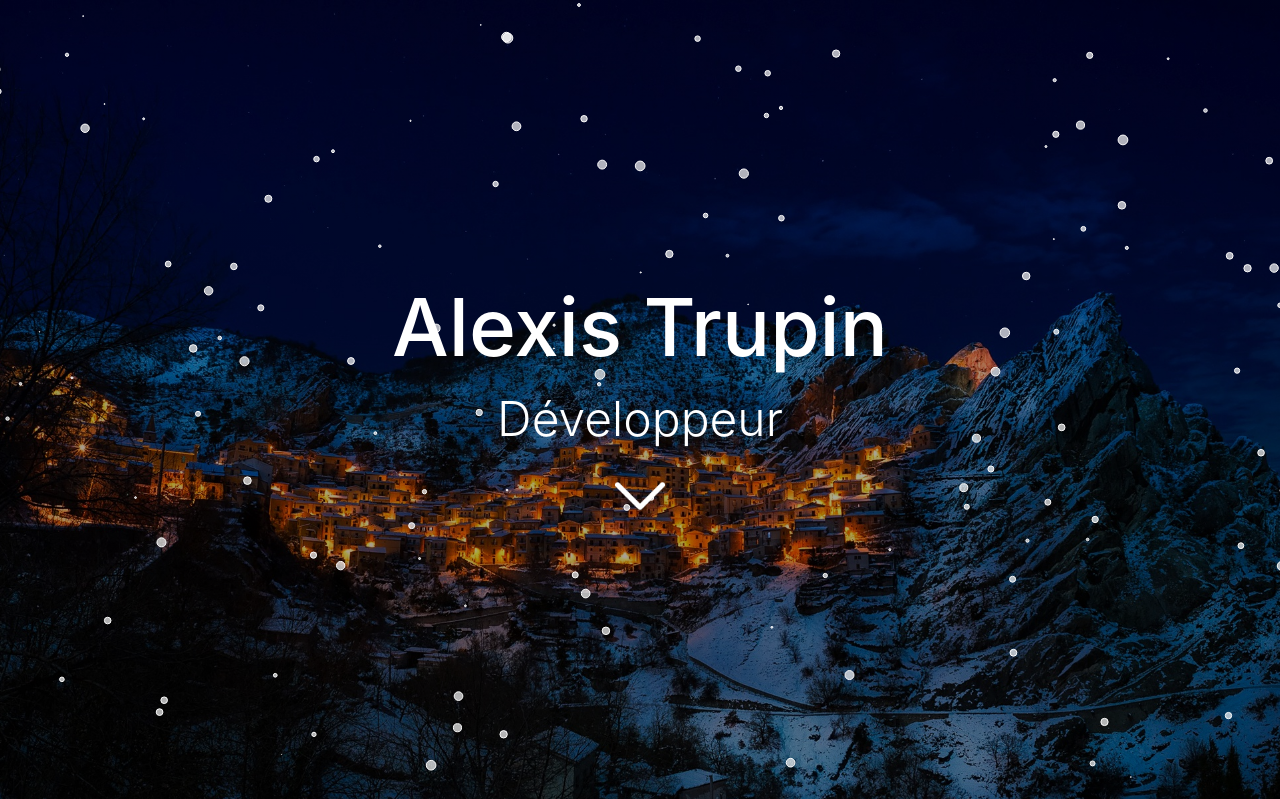
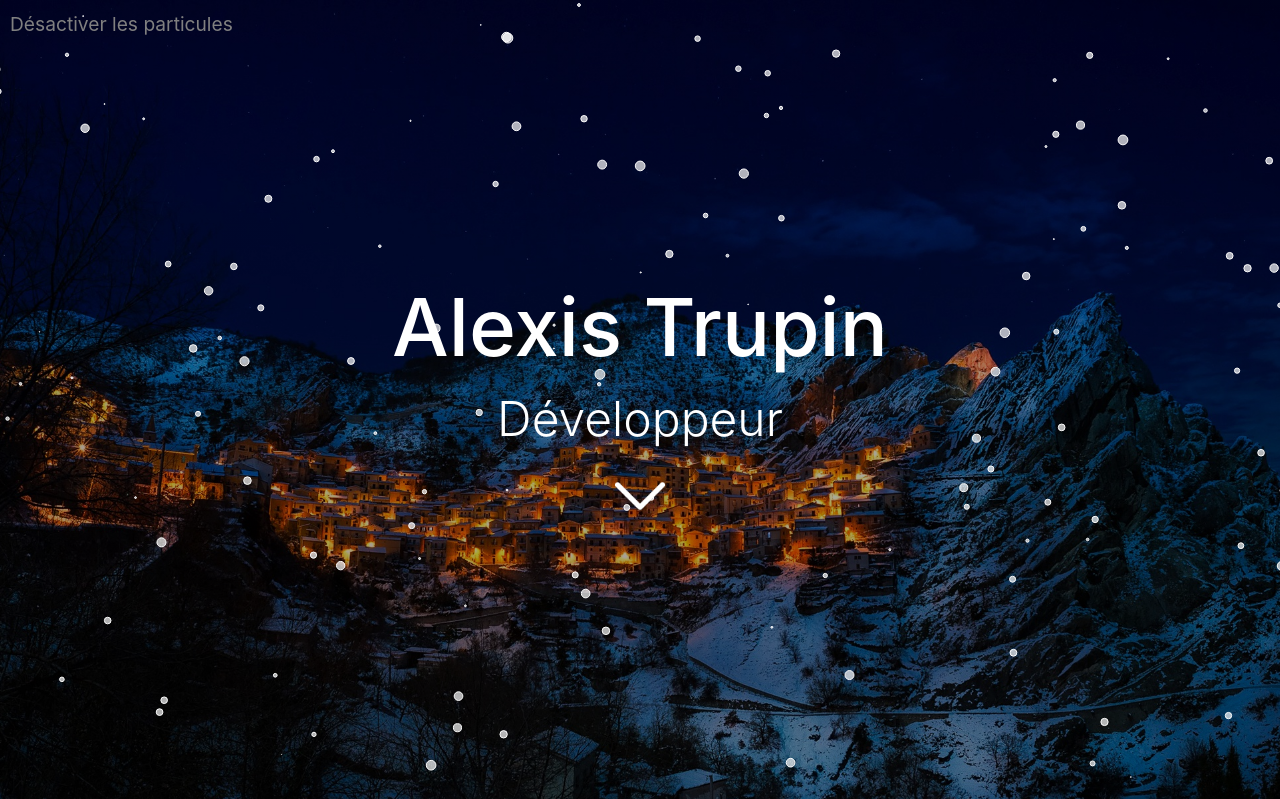
Before and after one commit to HydroSnow/trupin.dev, a PHP site: page / in a window 1280 px wide. Shown: the top 799 px of the page. Run offline with PHP 8.4, Linux system fonts and the light colour scheme.

Commit message:
adding particles disabling option

```diff
--- a/index.php
+++ b/index.php
@@ -12,6 +12,16 @@
 		$copy_year = $start_year;
 	} else {
 		$copy_year = $start_year . " - " . $current_year;
+	}
+?>
+
+<?php // disable particles
+	if (isset($_GET['d_par'])) {
+		$particles = false;
+		echo("<!-- particles disabled -->");
+	} else {
+		$particles = true;
+		echo("<!-- particles enabled -->");
 	}
 ?>
 
@@ -33,6 +43,18 @@
 		body {
 			text-align: center;
 			font-size: 1.2em;
+		}
+
+		#particles-switch {
+		    position: absolute;
+		    z-index: 1;
+
+			left: 10px;
+			top: 10px;
+		}
+
+		#particles-switch>a {
+			color: gray;
 		}
 
 		header {
@@ -69,7 +91,7 @@
 		    -o-animation: fadein 2s; /* Opera < 12.1 */
 		}
 
-		header>#particles {
+		<?php if ($particles) { ?> header>#particles {
 		    position: absolute;
 		    z-index: 0;
 
@@ -81,7 +103,7 @@
 		    -moz-animation: fadein 10s; /* Firefox < 16 */
 		    -ms-animation: fadein 10s; /* Internet Explorer */
 		    -o-animation: fadein 10s; /* Opera < 12.1 */
-		}
+		} <?php } ?>
 
 		@keyframes fadein {
 		    from { opacity: 0; } to { opacity: 1; }
@@ -183,8 +205,15 @@
 </head>
 
 <body>
+	<p id="particles-switch">
+		<?php if ($particles) { ?>
+			<a href="/?d_par">Désactiver les particules</a>
+		<?php } else { ?>
+			<a href="/">Activer les particules</a>
+		<?php } ?>
+	</p>
 	<header class="py-5">
-		<div id="particles"></div>
+		<?php if ($particles) { ?> <div id="particles"></div> <?php } ?>
 		<h1 class="boxes titles" style="font-size:5rem;">Alexis Trupin</h1>
 		<p class="lead mb-3 titles" style="font-size:3rem;">Développeur</p>
 		<a class="titles" href="#1">
@@ -294,12 +323,14 @@
 	<script src="/vendor/jquery-3.4.1.min.js"></script>
 	<script src="/vendor/popper-1.15.0.min.js"></script>
 	<script src="/vendor/bootstrap-4.3.1-dist/js/bootstrap.min.js"></script>
+	<?php if ($particles) { ?>
 		<script src="/vendor/particles.js-2.0.0/particles.min.js"></script>
 		<script>
 			particlesJS.load('particles', '/assets/particles.json', async function() {
 				console.log('callback - particles.js config loaded');
 			});
 		</script>
+	<?php } ?>
 </body>
 
 </html>
```
Lines whose indentation alone changed are shown as unchanged.
